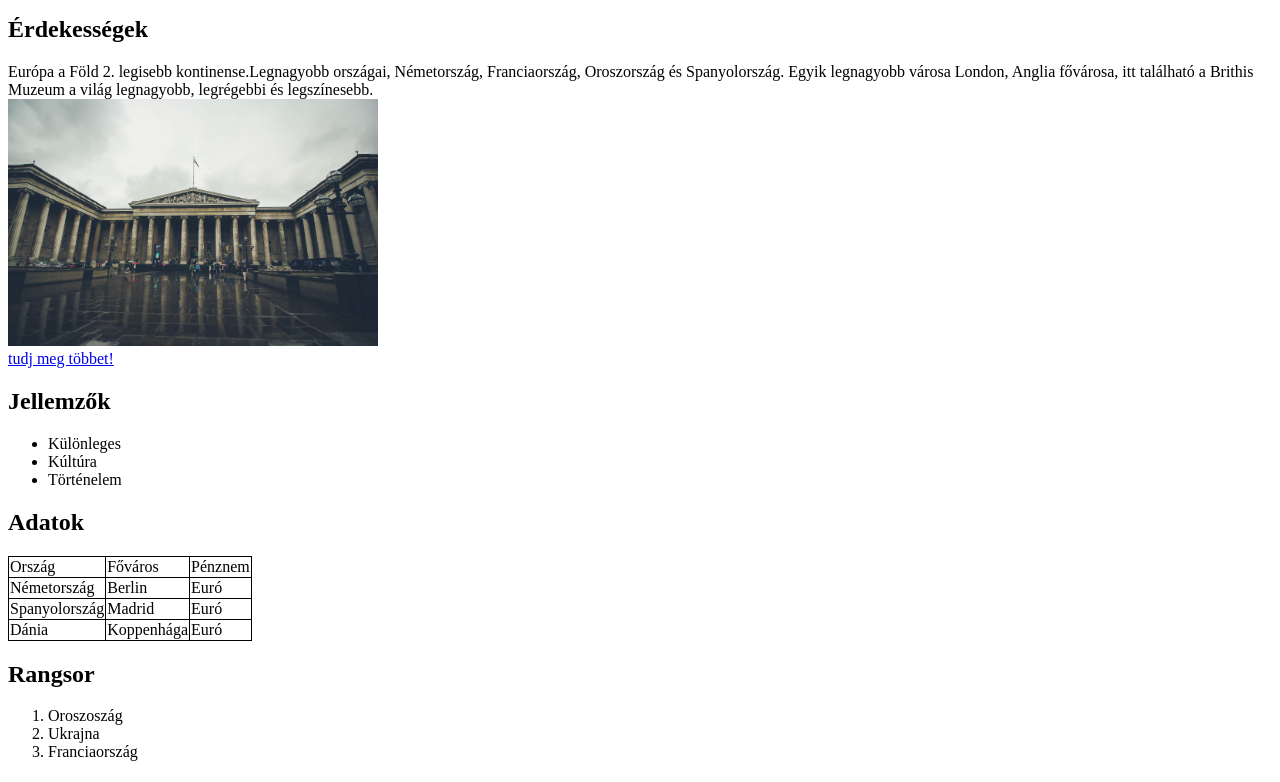
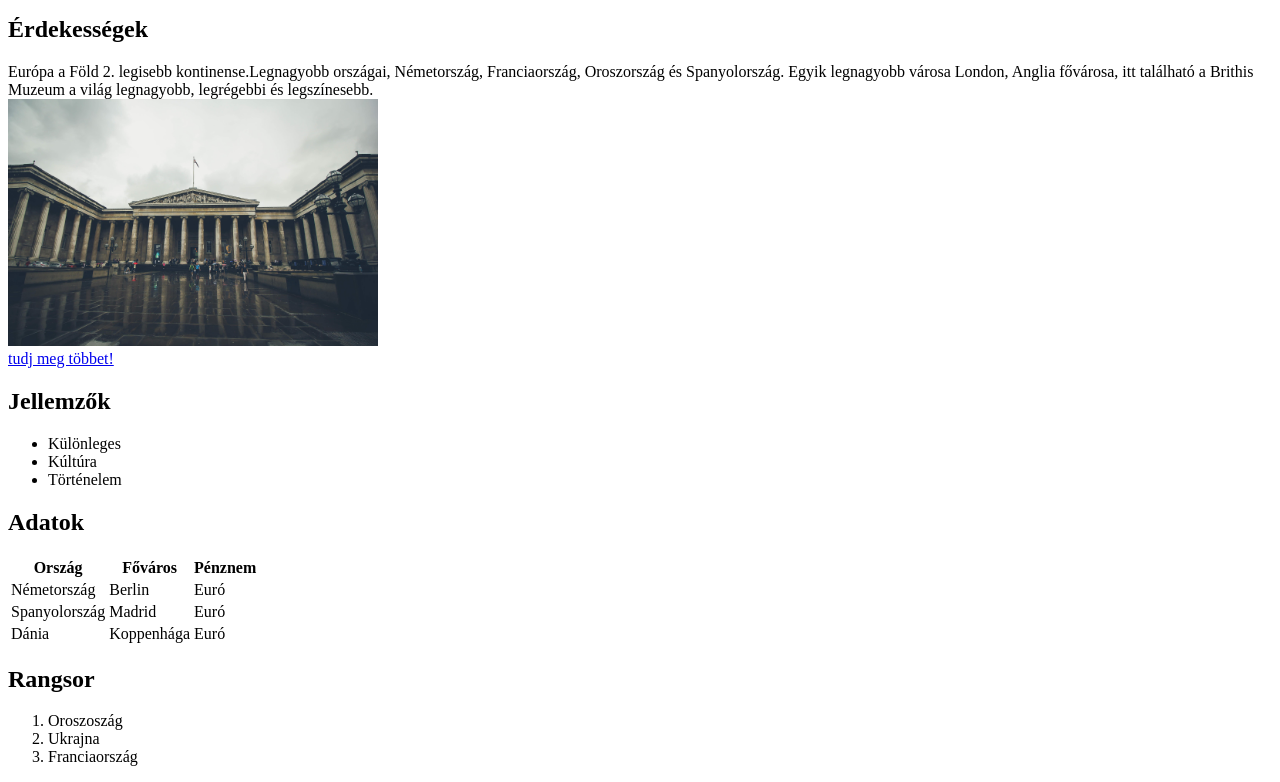
Before and after one commit to Danyi-dd/IKT, a plain HTML site: page tema.html in a window 1280 px wide. Shown: the part 352-1134 px from the top of the page. Drawn offline with Linux system fonts and the light colour scheme.

Commit message:
Add files via upload

```diff
--- a/tema.html
+++ b/tema.html
@@ -18,13 +18,13 @@
 
     <h2>Bemutatás</h2>
     <p>Én most európáról fogok írni és annak éredességeiről, jellemzőiről, országairól. A szöveg mellé képeket is fogok rakni hogy jobban érthető és látható legyen.
-        <img src="img/hans-map-1804891_1920.jpg" alt="" title="Térkép" style="width: 25%; display: block; margin: auto;">
+        <img src="img/hans-map-1804891_1920.jpg" alt="Britt Múzeum" title="Térkép" style="width: 25%; display: block; margin: auto;">
     </p>
 
     <h2>Érdekességek</h2>
     <p>Európa a Föld 2. legisebb kontinense.Legnagyobb országai, Németország, Franciaország, Oroszország és Spanyolország.
         Egyik legnagyobb városa London, Anglia fővárosa, itt található a Brithis Muzeum a világ legnagyobb, legrégebbi és legszínesebb. <br>
-        <img src="img/pexels-architecture-1850136_1920.jpg" alt="" title="Britt Muzeum" style="width: 370px;"> <br>
+        <img src="img/pexels-architecture-1850136_1920.jpg" alt="Britt Múzeum" title="Britt Muzeum" style="width: 370px;"> <br>
         <a href="https://hu.wikipedia.org/wiki/Eur%C3%B3pa" style="text-align: justify;" target="_blank"> tudj meg többet!</a>
     </p>
 
@@ -36,26 +36,26 @@
     </ul>
 
     <h2>Adatok</h2>
-    <table style="border-collapse: collapse; border: 1px solid black;">
-        <tr style="border: 1px solid black">
-            <td style="border: 1px solid black">Ország</td>
-            <td style="border: 1px solid black">Főváros</td>
-            <td style="border: 1px solid black">Pénznem</td>
+    <table>
+        <tr>
+            <th>Ország</th>
+            <th>Főváros</th>
+            <th>Pénznem</th>
         </tr>
-        <tr style="border: 1px solid black">
-            <td style="border: 1px solid black">Németország</td>
-            <td style="border: 1px solid black">Berlin</td>
-            <td style="border: 1px solid black">Euró</td>
+        <tr>
+            <td>Németország</td>
+            <td>Berlin</td>
+            <td>Euró</td>
         </tr>
-        <tr style="border: 1px solid black">
-            <td style="border: 1px solid black">Spanyolország</td>
-            <td style="border: 1px solid black">Madrid</td>
-            <td style="border: 1px solid black">Euró</td>
+        <tr>
+            <td>Spanyolország</td>
+            <td>Madrid</td>
+            <td>Euró</td>
         </tr>
-        <tr style="border: 1px solid black">
-            <td style="border: 1px solid black">Dánia</td>
-            <td style="border: 1px solid black">Koppenhága</td>
-            <td style="border: 1px solid black">Euró</td>
+        <tr>
+            <td>Dánia</td>
+            <td>Koppenhága</td>
+            <td>Euró</td>
         </tr>
     </table>
 
```
Also changed, not shown: keplink.html (+1 -0 lines), listak.html (+4 -3 lines), orarend.html (+1 -0 lines).
